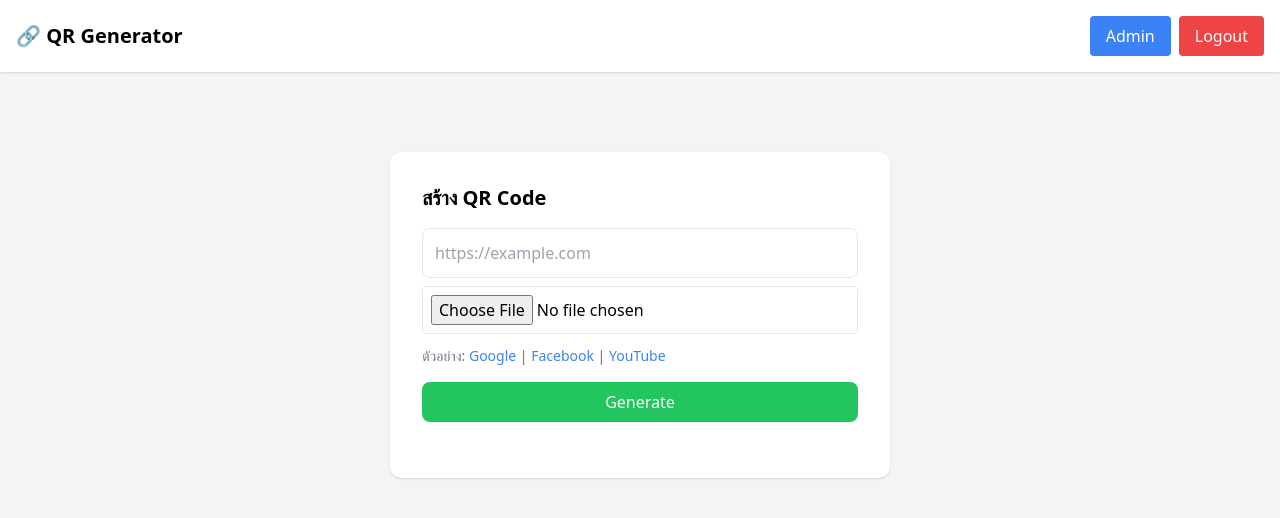
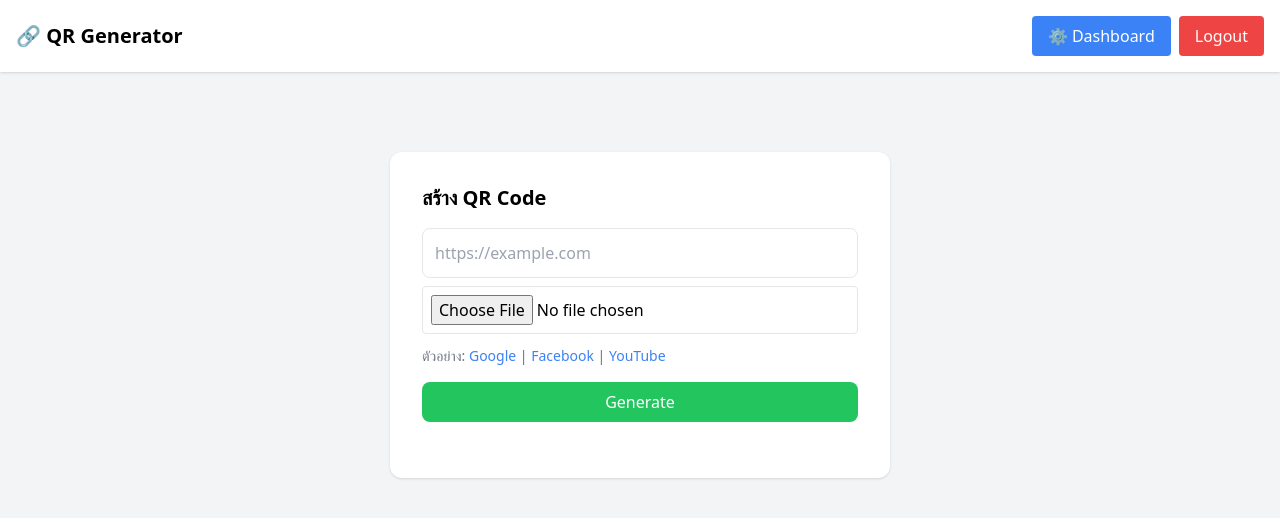
Before and after one commit to 66112875-commits/app, a plain HTML site: page app/frontend/index.html in a window 1280 px wide. Drawn offline with nearby package versions, Linux system fonts and the light colour scheme; sample sign-in values are in the browser's storage.

Commit message:
update project

```diff
--- a/app/frontend/index.html
+++ b/app/frontend/index.html
@@ -74,7 +74,7 @@ document.getElementById("nav-right").innerHTML = `
 
     <a href="/admin"
       class="bg-blue-500 text-white px-4 py-2 rounded hover:bg-blue-600">
-      Admin
+      ⚙ Dashboard
     </a>
 
     <button onclick="logout()"
```
